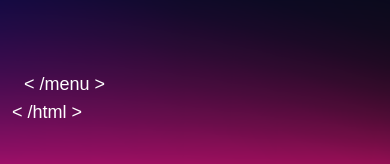
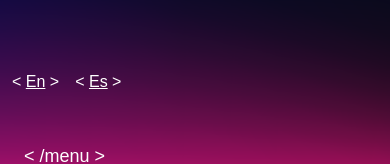
Before and after one commit to Geniorama/geniorama-web-2024, a Next.js app: page /en/about in a window 390 px wide. Both pictures are taken after a click on the button 369 px from the left and 30 px from the top of the page. Shown: the part 616-780 px from the top of the page. Built offline with nearby package versions, Linux system fonts and the light colour scheme; a web font is replaced by a local one.

Commit message:
fix: menu language switcher

```diff
--- a/src/components/MenuResponsive/MenuResponsive.tsx
+++ b/src/components/MenuResponsive/MenuResponsive.tsx
@@ -1,44 +1,54 @@
-// import Link from "next/link";
+"use client";
+
 import styled from "styled-components";
 import GeniusText from "../GeniusText/GeniusText";
 import Logo from "../../../public/assets/images/logo-geniorama-blanco.svg";
 import menuPrincipal from "@/MenuItems/menuPrincipal";
 import { Link } from "@/i18n/routing";
+import { useTranslations, useLocale } from "next-intl";
+import GeniusLink from "../GeniusLink/GeniusLink";
+import { usePathname } from "@/i18n/routing";
 
-export const LinkItem = styled.span`
+interface MenuResponsiveProps {
+  handleClose: any;
+}
+
+export default function MenuResponsive(props: MenuResponsiveProps) {
+  const tCommon = useTranslations("common");
+  const locale = useLocale()
+  const pathname = usePathname();
+  const linkWithLocaleEn = `/en${pathname}`
+  console.log('linkWithLocaleEn', linkWithLocaleEn);
+
+  const LinkItem = styled.span`
     font-family: "Druk Cond Trial", sans-serif;
-  font-size: 42vw;
-  line-height: .9em;
+    font-size: ${locale === 'en' ? '42vw' : '30vw'};
+    line-height: 0.9em;
     text-transform: uppercase;
     display: block;
   `;
 
-export const ButtonClose = styled.button`
+  const ButtonClose = styled.button`
     width: 40px;
     height: 40px;
     position: absolute;
     right: 10px;
     top: 10px;
-    span{
+    span {
       width: 100%;
       display: block;
       height: 2px;
       background: white;
       position: absolute;
     }
-    span:nth-child(1){
-        transform: rotate(-45deg)
+    span:nth-child(1) {
+      transform: rotate(-45deg);
     }
-    span:nth-child(2){
-        transform: rotate(45deg)
+    span:nth-child(2) {
+      transform: rotate(45deg);
     }
   `;
 
-interface MenuResponsiveProps{
-  handleClose: any;
-}
-
-export default function MenuResponsive(props:MenuResponsiveProps) {
   return (
     <div className="text-white p-3 relative">
       <div className="font-light text-lg">
@@ -65,16 +75,21 @@ export default function MenuResponsive(props:MenuResponsiveProps) {
       </Link>
       <ul className="mb-16">
         {menuPrincipal.map((item, i) => {
-          const {name, path} = item
+          const { name, path } = item;
           return (
             <li key={i}>
               <Link onClick={props.handleClose} className="block" href={path}>
-                <LinkItem>/{name}</LinkItem>
+                <LinkItem>/{tCommon(name.toLowerCase())}</LinkItem>
               </Link>
             </li>
           );
         })}
       </ul>
+
+      <div className="flex gap-4 mb-12">
+        <GeniusLink href={pathname} locale={'en'} active={locale === 'en'}>En</GeniusLink>
+        <GeniusLink href={pathname} locale={'es'} active={locale === 'es'}>Es</GeniusLink>
+      </div>
       <div className="font-light text-lg">
         <span className="block ml-3">
           <GeniusText>/menu</GeniusText>
--- a/src/layout/SimpleLayout/Header/Header.tsx
+++ b/src/layout/SimpleLayout/Header/Header.tsx
@@ -5,23 +5,21 @@ import { Link } from "@/i18n/routing";
 import LogoLight from "../../../../public/assets/images/logo-geniorama-blanco.svg";
 import styles from "./Header.module.css";
 import GeniusLink from "@/components/GeniusLink/GeniusLink";
-import { usePathname, useRouter} from "next/navigation";
+import {useRouter} from "next/navigation";
 import ButtonMenuToggle from "@/components/MenuToggle/ButtonMenuToggle";
 import { useEffect, useState } from "react";
 import MenuResponsive from "@/components/MenuResponsive/MenuResponsive";
 import bgMenuMobile from "../../../../public/assets/images/bg-linearRecurso 1.svg";
 import menuPrincipal from "@/MenuItems/menuPrincipal";
 import { useTranslations, useLocale } from "next-intl";
+import { usePathname } from "@/i18n/routing";
 
 export default function Header() {
   const [openMenu, setOpenMenu] = useState(false)
-  const pathnameWithLocale = usePathname();
-  const pathname = pathnameWithLocale.replace(/^\/(en|es)\//, '/');
+  const pathname = usePathname();
   const locale = useLocale();
   const router = useRouter();
   const tCommon = useTranslations('common')
-
-  const actualPath = (pathname === '/es' || pathname === '/en') ? '/' : pathname
 
   useEffect(() => {
     const header = document.getElementById('main-head');
@@ -92,10 +90,10 @@ export default function Header() {
 
           <ul className={`${styles.menuList} ${styles.menuLang}`}>
             <li>
-              <GeniusLink href={actualPath} locale={'en'} active={locale === 'en'}>En</GeniusLink>
+              <GeniusLink href={pathname} locale={'en'} active={locale === 'en'}>En</GeniusLink>
             </li>
             <li>
-              <GeniusLink href={actualPath} locale={'es'} active={locale === 'es'}>Es</GeniusLink>
+              <GeniusLink href={pathname} locale={'es'} active={locale === 'es'}>Es</GeniusLink>
             </li>
           </ul>
         </div>
```
Lines whose indentation alone changed are shown as unchanged.
